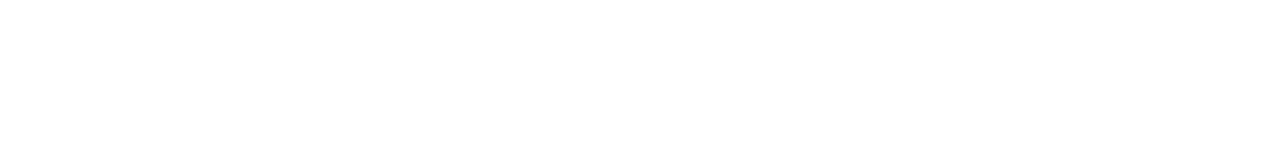
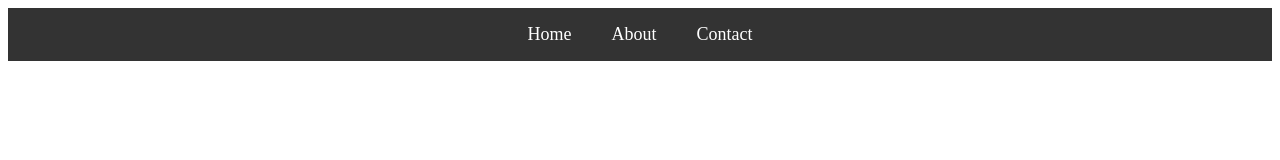
Before and after one commit to siddrambiradar46-dev/github, a plain HTML site: page about.html in a window 1280 px wide. Drawn offline with Linux system fonts and the light colour scheme.

Commit message:
added new navigation

```diff
--- a/about.html
+++ b/about.html
@@ -3,9 +3,43 @@
 <head>
     <meta charset="UTF-8">
     <meta name="viewport" content="width=device-width, initial-scale=1.0">
-    <title>Document</title>
+    <title>About</title>
+    <style>
+        nav {
+            background: #333;
+            padding: 0;
+            margin-bottom: 24px;
+        }
+        nav ul {
+            list-style: none;
+            margin: 0;
+            padding: 0;
+            display: flex;
+            justify-content: center;
+        }
+        nav ul li {
+            margin: 0 20px;
+        }
+        nav ul li a {
+            color: #fff;
+            text-decoration: none;
+            font-size: 18px;
+            padding: 16px 0;
+            display: block;
+            transition: color 0.2s;
+        }
+        nav ul li a:hover {
+            color: #ffd700;
+        }
+    </style>
 </head>
 <body>
-
+    <nav>
+        <ul>
+            <li><a href="index.html">Home</a></li>
+            <li><a href="about.html">About</a></li>
+            <li><a href="contact.html">Contact</a></li>
+        </ul>
+    </nav>
 </body>
 </html>
```
